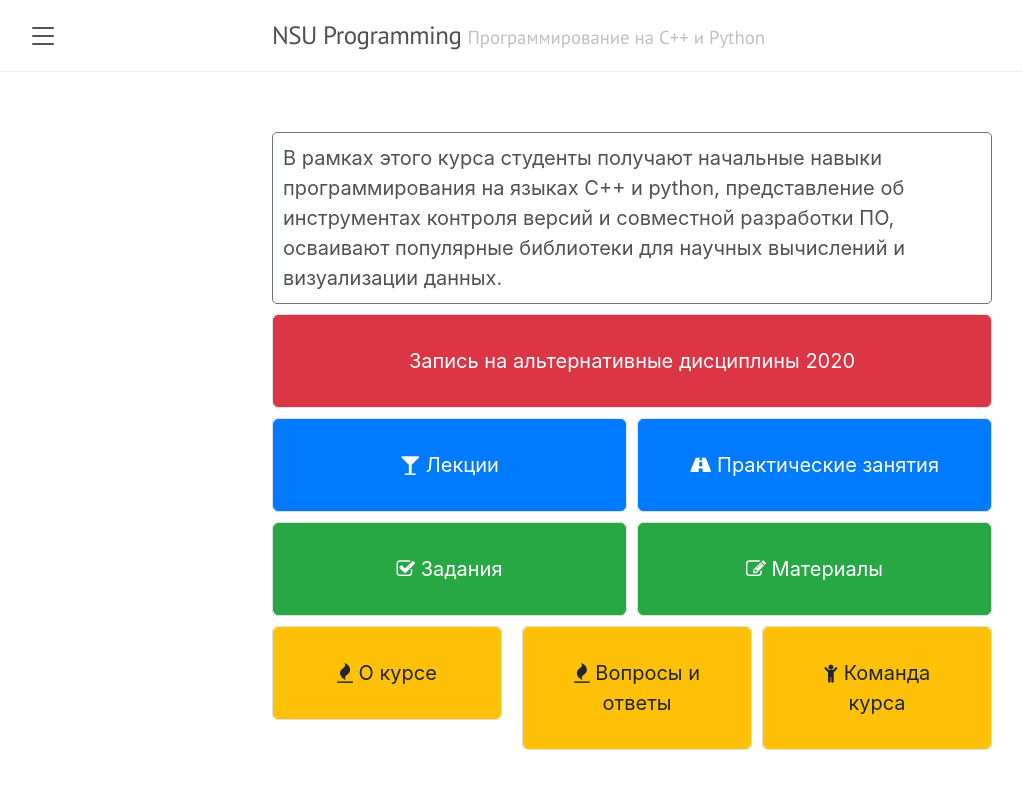
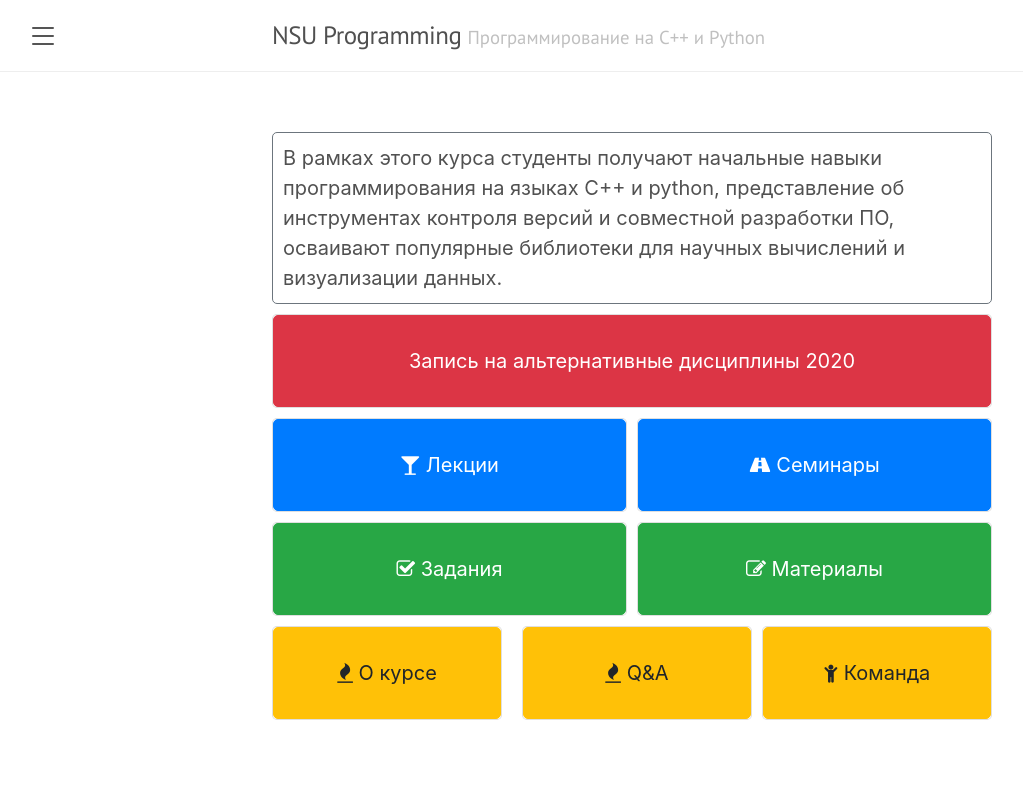
Before and after one commit to NSU-Programming/NSU-Programming.github.io, a Jekyll site: the page built from index.md, in a window 1280 px wide. Shown: the top 789 px of the page, without its empty margins (8-1031 px from the left). Built offline with Jekyll 4.4.1, drawn with Linux system fonts in a browser that asks for light colours.

Commit message:
shorten the titles

```diff
--- a/index.md
+++ b/index.md
@@ -32,7 +32,7 @@
     <div class="col-sm-6 mb-2 pl-1">
         <div class="card">
             <a class="btn btn-block btn-primary p-4" href="seminars">
-                <p class="card-text"><i class="fa fa-road"></i> Практические занятия</p>
+                <p class="card-text"><i class="fa fa-road"></i> Семинары</p>
             </a>
         </div>
     </div>
@@ -59,21 +59,21 @@
     <div class="col-sm-4 mb-2 pr-1">
         <div class="card">
             <a class="btn btn-block btn-warning p-4" href="about">
-                <p class="card-text"><i class="fa fa-fire"></i> О курсе</p>
+                <p class="card-text"><i class="fa fa-fire"></i> О&nbsp;курсе</p>
             </a>
         </div>
     </div>
     <div class="col-sm-4 mb-2 pr-1">
         <div class="card">
             <a class="btn btn-block btn-warning p-4" href="qna">
-                <p class="card-text"><i class="fa fa-fire"></i> Вопросы и ответы</p>
+                <p class="card-text"><i class="fa fa-fire"></i> Q&amp;A</p>
             </a>
         </div>
     </div>
     <div class="col-sm-4 mb-2 pl-1">
         <div class="card">
             <a class="btn btn-block btn-warning p-4" href="team">
-                <p class="card-text"><i class="fa fa-child"></i> Команда курса</p>
+                <p class="card-text"><i class="fa fa-child"></i> Команда</p>
             </a>
         </div>
     </div>
```
